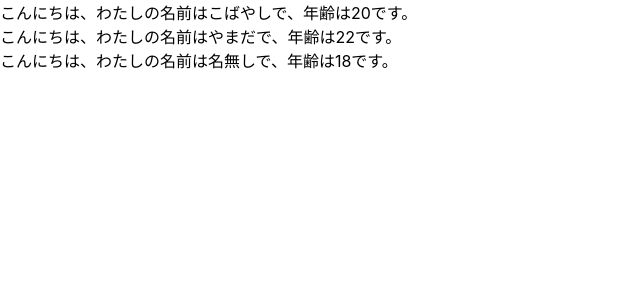
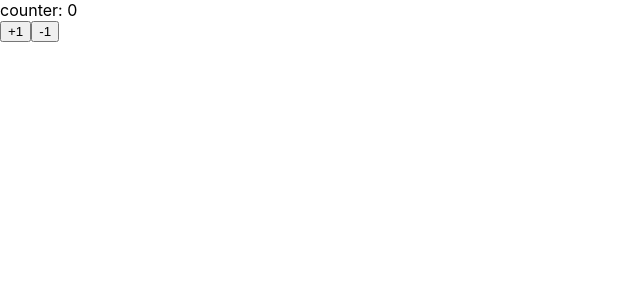
Before and after one commit to ryugak/udemy-react-redux-crud-application, a React (Create React App) app: page / in a window 1280 px wide. Shown: the top 300 px of the page, without its empty margins (0-640 px from the left). Built offline with nearby package versions, Linux system fonts and the light colour scheme.

Commit message:
learn state

```diff
--- a/src/App.js
+++ b/src/App.js
@@ -1,21 +1,33 @@
-import React from 'react';
+import React, { Component } from 'react';
 
 const App = () => {
-  const profiles = [
-    {name: "こばやし", age: 20},
-    {name: "やまだ", age: 22},
-    {}
-  ]
-  return(
-    profiles.map((profile, index) => {
-      return <User name={profile.name} age={profile.age} key={index} />
+ return <Counter />
+}
+class Counter extends Component {
+  constructor(props) {
+    super(props)
+    this.state = {
+      count: 0
+    }
+  }
+  handlePlusButton = () => {
+    this.setState({
+      count: this.state.count + 1
     })
-  )
-}
-const User = (props) => {
-  return <div>こんにちは、わたしの名前は{props.name}で、年齢は{props.age}です。</div>
-}
-User.defaultProps = {
-  name: "名無し", age: 18
+  }
+  handleMinusButton = () => {
+    this.setState({
+      count: this.state.count - 1
+    })
+  }
+  render() {
+    return(
+      <React.Fragment>
+        <div>counter: {this.state.count}</div>
+        <button onClick={this.handlePlusButton}>+1</button>
+        <button onClick={this.handleMinusButton}>-1</button>
+      </React.Fragment>
+    )
+  }
 }
 export default App;
```
